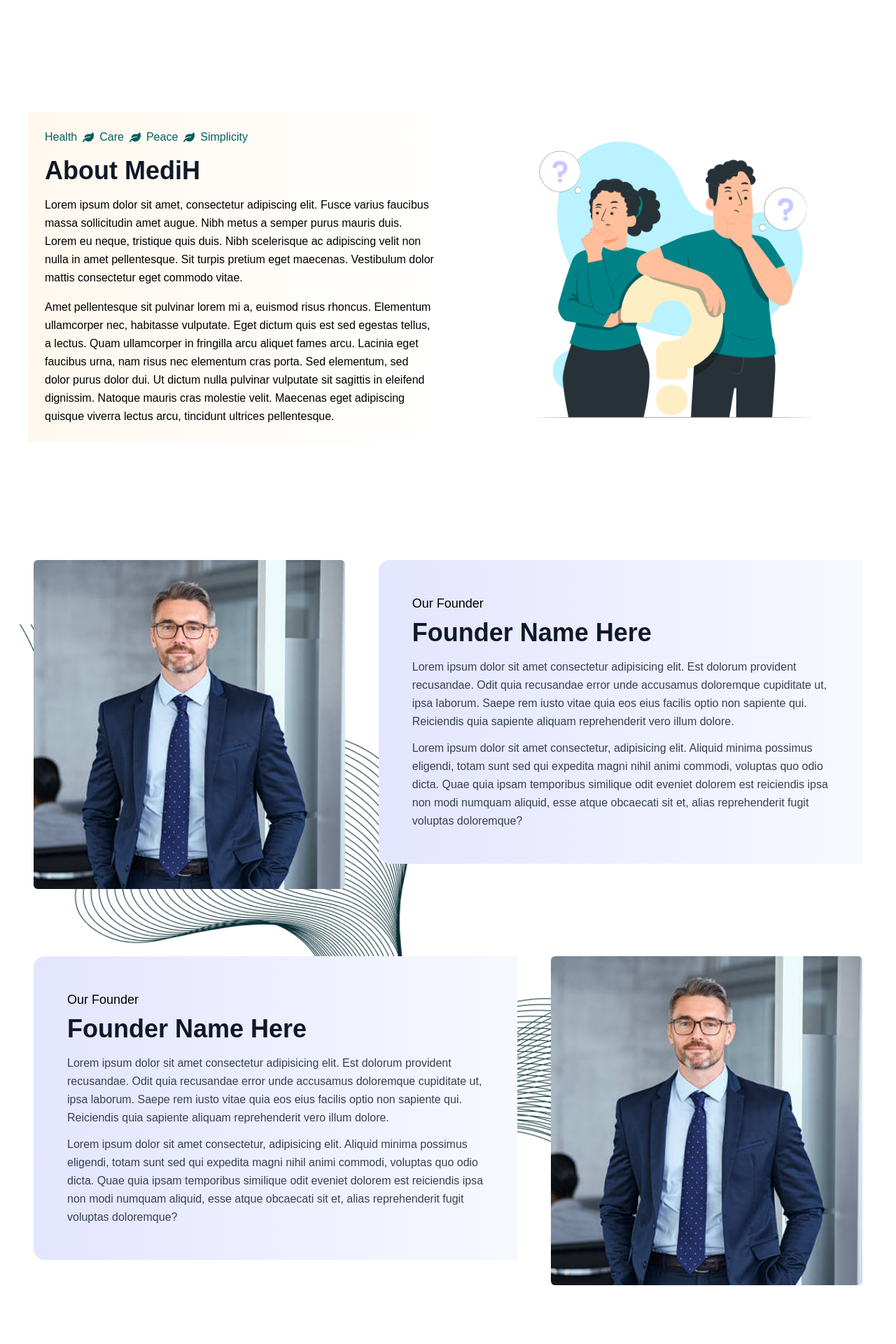
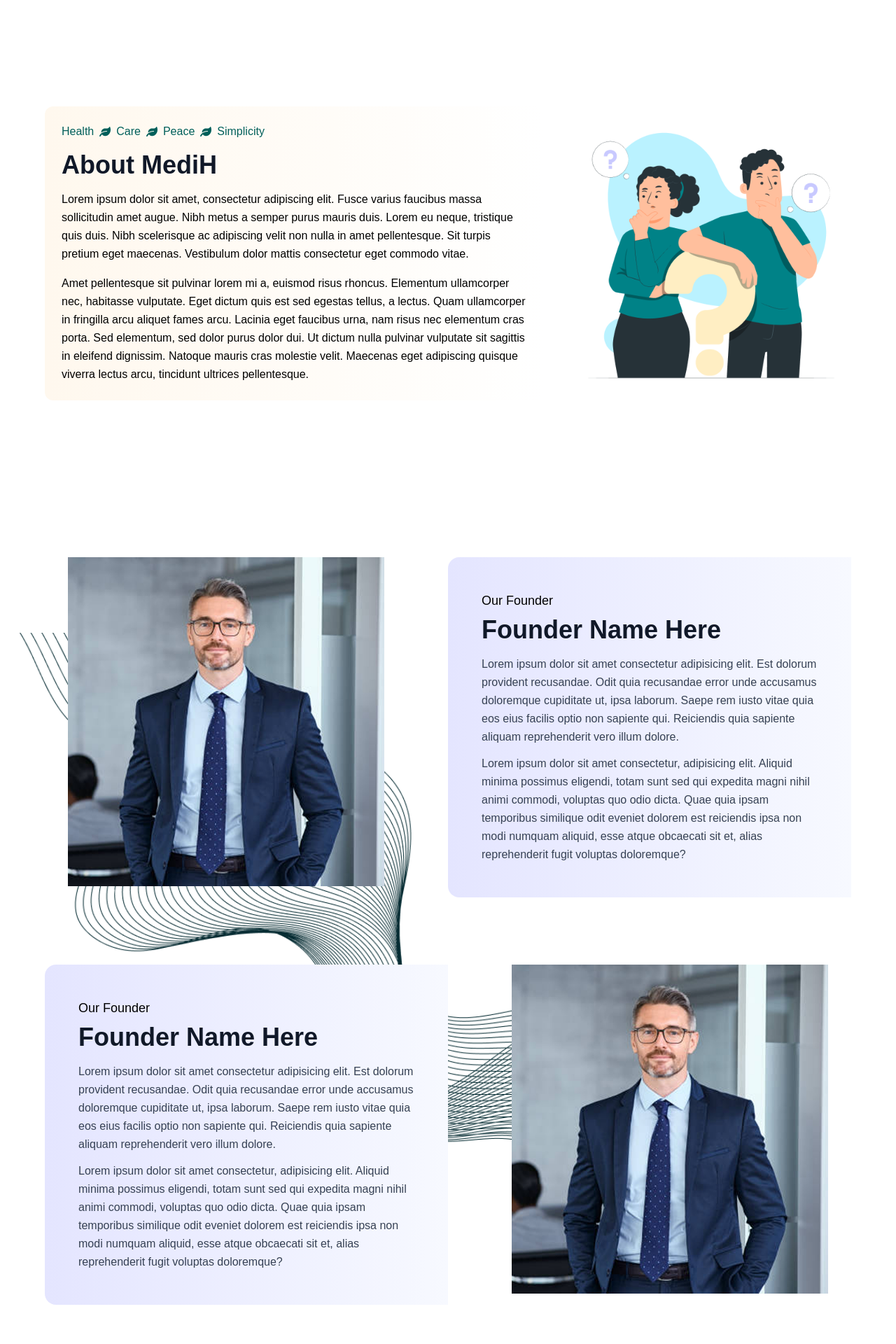
Before and after one commit to bytespathsolutions/BCID001-MysticBug, a React (Vite) app in the folder MysticBug/: page /aboutus in a window 1280 px wide. Shown: the part 620-2540 px from the top of the page at 70% size. Built offline with nearby package versions, Linux system fonts and the light colour scheme.

Commit message:
fixed alignment

```diff
--- a/MysticBug/src/components/Footer.jsx
+++ b/MysticBug/src/components/Footer.jsx
@@ -1,13 +1,12 @@
-import { icons } from "../assets/assets";
-import { images } from "../assets/assets";
-import { Link } from "react-router-dom";
 import { useNavigate } from 'react-router-dom';
-
+import { images } from '../assets/assets';
+import { Link } from 'react-router-dom';
+import { icons } from '../assets/assets';
 const Footer = () => {
   const navigate = useNavigate();
 
   return (
-    <div className="relative w-full px-4 sm:px-6 md:px-8 lg:px-12 xl:px-16 py-8 bg-white">
+    <div className="relative w-full px-4 sm:px-16 py-8 bg-white">
       <div className="w-full flex flex-col md:flex-row md:justify-start items-center text-center md:text-left gap-8">
         <div onClick={() => { navigate('/'); window.scrollTo(0, 0) }} className="flex justify-center items-center cursor-pointer">
           <img src={images.logo} alt="logo" className="h-auto w-32 md:w-52" />
@@ -62,4 +61,4 @@ const Footer = () => {
   );
 };
 
-export default Footer;
+export default Footer
--- a/MysticBug/src/pages/Aboutus.jsx
+++ b/MysticBug/src/pages/Aboutus.jsx
@@ -1,11 +1,11 @@
-import { FaLeaf } from "react-icons/fa"
-import { images } from "../assets/assets"
-import { FaCube } from "react-icons/fa";
+import { FaLeaf, FaCube } from "react-icons/fa";
+import { images } from "../assets/assets";
 
 const Aboutus = () => {
   return (
     <div>
-      <div className="relative w-full min-h-screen">
+      {/* Hero Section */}
+      <div className="relative w-full min-h-screen px-4 sm:px-16">
         {/* SVG - Hidden on small screens */}
         <svg
           className="hidden md:block absolute top-0 left-0 w-full h-[500px] md:h-[600px]"
@@ -25,7 +25,7 @@ const Aboutus = () => {
           </defs>
         </svg>
 
-        {/* Clip Path Image - Hidden on small screens */}
+        {/* Clip Path Image */}
         <img
           src={images.clip_path_group}
           alt="Banner Clip"
@@ -39,10 +39,10 @@ const Aboutus = () => {
           }}
         />
 
-        {/* Simple background for small screens */}
+        {/* Mobile Background */}
         <div className="md:hidden absolute inset-0 bg-gradient-to-b from-[#008287] to-[#005B5F] -z-10"></div>
 
-        <div className="absolute top-1/4 left-1/2 transform -translate-x-1/2 text-center px-4">
+        <div className="absolute top-1/4 left-1/2 transform -translate-x-1/2 text-center px-4 sm:px-16">
           <h1 className="text-4xl font-semibold text-white mb-4">
             MediH Mission Statement
           </h1>
@@ -52,8 +52,10 @@ const Aboutus = () => {
         </div>
       </div>
 
-      <section className="mt-5 md:mt-[-60px] w-full rounded-3xl p-8 md:p-10 flex flex-col md:flex-row items-center gap-10">
-        <div className="flex-1 text-left max-w-3xl space-y-4 bg-gradient-to-r from-[#fff8ee] p-6">
+      {/* About Section */}
+      <section className="mt-5 md:mt-[-60px] w-full rounded-3xl flex flex-col md:flex-row md:justify-between gap-10 px-4 sm:px-16 py-8">
+        {/* Left Text */}
+        <div className="text-left max-w-3xl space-y-4 bg-gradient-to-r from-[#fff8ee] p-6 rounded-xl">
           <div className="text-teal-800 font-medium text-sm md:text-base flex flex-wrap gap-2">
             <span className="flex items-center gap-2">Health <FaLeaf /></span>
             <span className="flex items-center gap-2">Care <FaLeaf /></span>
@@ -84,34 +86,33 @@ const Aboutus = () => {
             arcu, tincidunt ultrices pellentesque.
           </p>
         </div>
-        <div className="flex-1 flex justify-center items-center">
+
+        {/* Right Image */}
+        <div className="flex justify-center items-center">
           <img
             src={images.Who_are_we}
             alt="About MediH"
-            className="md:w-[450px] w-[400px] object-cover"
+            className="md:w-[450px] w-full max-w-[400px] object-cover rounded-xl"
           />
         </div>
       </section>
-      {/* founder section */}
+
+      {/* Founder Section */}
       <section
-        className="relative w-full bg-no-repeat bg-center bg-contain"
+        className="relative w-full bg-no-repeat bg-center bg-contain px-4 sm:px-16 py-24"
         style={{ backgroundImage: `url(${images.clip_path_vertical})` }}
       >
-        <div className="max-w-7xl px-4 md:px-12 py-24 md:py-32 grid gap-y-24">
-
-          {/* Row 1: Image (left) + Card (right) */}
-          <div className="grid grid-cols-1 md:grid-cols-5 items-start gap-x-12">
-            {/* Image left */}
-            <div className="flex justify-start md:col-span-2">
+        <div className="py-24 flex flex-col gap-y-24">
+          <div className="flex flex-col md:flex-row md:justify-between items-start gap-8 md:gap-12">
+            <div className="md:w-[45%] flex justify-start">
               <img
                 src={images.owner}
                 alt="Founder"
-                className="w-full max-w-[500px] h-[420px] md:h-[470px] object-cover rounded-md"
+                className="w-full h-[420px] md:h-[470px] object-contain rounded-md"
               />
             </div>
 
-            {/* Card right (larger) */}
-            <div className="relative z-10 bg-gradient-to-r from-[#e4e5ff] to-[#f7f9ff] rounded-l-2xl p-8 md:p-12 md:col-span-3 ">
+            <div className="md:w-[50%] relative z-10 bg-gradient-to-r from-[#e4e5ff] to-[#f7f9ff] rounded-l-2xl p-8 md:p-12">
               <p className="text-md md:text-lg text-black">Our Founder</p>
               <h2 className="mt-2 text-3xl md:text-4xl font-semibold text-gray-900">Founder Name Here</h2>
               <p className="mt-4 text-gray-700 leading-relaxed">
@@ -130,10 +131,8 @@ const Aboutus = () => {
             </div>
           </div>
 
-          {/* Row 2: Card (left) + Image (right) */}
-          <div className="grid grid-cols-1 md:grid-cols-5 items-start gap-x-12">
-            {/* Card left (larger) */}
-            <div className="relative z-10 bg-gradient-to-r from-[#e4e5ff] to-[#f7f9ff] rounded-l-2xl p-8 md:p-12 md:col-span-3">
+          <div className="flex flex-col md:flex-row md:justify-between items-start gap-8 md:gap-12">
+            <div className="md:w-[50%] relative z-10 bg-gradient-to-r from-[#e4e5ff] to-[#f7f9ff] rounded-l-2xl p-8 md:p-12 order-2 md:order-1">
               <p className="text-md md:text-lg text-black">Our Founder</p>
               <h2 className="mt-2 text-3xl md:text-4xl font-semibold text-gray-900">Founder Name Here</h2>
               <p className="mt-4 text-gray-700 leading-relaxed">
@@ -151,22 +150,20 @@ const Aboutus = () => {
               </p>
             </div>
 
-            {/* Image right */}
-            <div className="flex justify-end md:col-span-2">
+            <div className="md:w-[45%] flex justify-end order-1 md:order-2">
               <img
                 src={images.owner}
                 alt="Co-Founder"
-                className="w-full max-w-[500px] h-[420px] md:h-[470px] object-cover rounded-md"
+                className="w-full h-[420px] md:h-[470px] object-contain rounded-md"
               />
             </div>
           </div>
         </div>
       </section>
 
-
-      <section className="w-full px-4 md:px-10 py-6">
+      {/* Values Section */}
+      <section className="w-full px-4 sm:px-16 py-6">
         <div className="w-full max-w-6xl bg-gradient-to-r from-yellow-100 rounded-l-3xl p-4 md:p-6">
-          {/* Heading */}
           <p className="text-xl font-medium text-black mb-2">Our values</p>
           <h2 className="text-2xl md:text-3xl font-semibold text-black mb-4">Company Values</h2>
           <p className="text-sm md:text-base text-gray-700 max-w-3xl mb-10">
@@ -174,44 +171,22 @@ const Aboutus = () => {
             elementum tristique. Duis cursus, mi quis viverra ornare.
           </p>
 
-          {/* Values Grid */}
           <div className="grid grid-cols-1 md:grid-cols-3 gap-8">
-            {/* Value 1 */}
-            <div className="flex flex-col items-start">
+            {[1, 2, 3].map((val) => (
+              <div key={val} className="flex flex-col items-start">
                 <FaCube className="text-black text-3xl mb-3" />
-              <h3 className="font-medium text-2xl mb-2">Value 1</h3>
+                <h3 className="font-medium text-2xl mb-2">Value {val}</h3>
                 <p className="text-sm text-gray-700">
                   Lorem ipsum dolor sit amet, consectetur adipiscing elit. Suspendisse varius enim in eros
                   elementum tristique. Duis cursus, mi quis viverra ornare, eros dolor interdum nulla.
                 </p>
               </div>
-
-            {/* Value 2 */}
-            <div className="flex flex-col items-start">
-              <FaCube className="text-black text-3xl mb-3" />
-              <h3 className="font-medium text-2xl mb-2">Value 2</h3>
-              <p className="text-sm text-gray-700">
-                Lorem ipsum dolor sit amet, consectetur adipiscing elit. Suspendisse varius enim in eros
-                elementum tristique. Duis cursus, mi quis viverra ornare, eros dolor interdum nulla.
-              </p>
-            </div>
-
-            {/* Value 3 */}
-            <div className="flex flex-col items-start">
-              <FaCube className="text-black text-3xl mb-3" />
-              <h3 className="font-medium text-2xl mb-2">Value 3</h3>
-              <p className="text-sm text-gray-700">
-                Lorem ipsum dolor sit amet, consectetur adipiscing elit. Suspendisse varius enim in eros
-                elementum tristique. Duis cursus, mi quis viverra ornare, eros dolor interdum nulla.
-              </p>
-            </div>
+            ))}
           </div>
         </div>
       </section>
+    </div>
+  );
+};
 
-
-    </div >
-  )
-}
-
-export default Aboutus
+export default Aboutus;
--- a/MysticBug/src/pages/ContactUs.jsx
+++ b/MysticBug/src/pages/ContactUs.jsx
@@ -13,7 +13,7 @@ const ContactUs = () => {
         }
       />
       {/* Email Section */}
-      <div className="relative flex flex-col md:flex-row md:justify-between md:items-center  md:px-10 px-4 py-6 gap-6">
+      <div className="relative flex flex-col md:flex-row md:justify-between md:items-center  md:px-20 px-4 py-6 gap-6">
         <div className="bg-gradient-to-r from-yellow-100 to-yellow-50 w-full rounded-lg max-w-lg p-4 shadow-sm z-10 relative">
           <icons.MdOutlineMail className="size-10 font-medium mb-3" />
           <h1 className="font-semibold text-lg mb-2">Email</h1>
@@ -38,7 +38,7 @@ const ContactUs = () => {
         </div>
       </div>
       {/* Office Section */}
-      <div className="relative flex flex-col md:flex-row md:justify-between md:items-center md:px-10 px-4 py-6 gap-6">
+      <div className="relative flex flex-col md:flex-row md:justify-between md:items-center md:px-20 px-4 py-6 gap-6">
         <div className="relative w-full max-w-[470px] mx-auto md:mx-0">
           <div className="hidden absolute inset-0 md:flex items-center justify-center -z-10">
             <div className="h-72 w-72 rounded-full bg-[#005B5F] blur-[120px] opacity-70"></div>
@@ -66,7 +66,7 @@ const ContactUs = () => {
 
 
       {/* Phone Section */}
-      <div className="relative flex flex-col md:flex-row md:justify-between md:items-center md:px-10 px-4 py-6 gap-6">
+      <div className="relative flex flex-col md:flex-row md:justify-between md:items-center md:px-20 px-4 py-6 gap-6">
         <div className="bg-gradient-to-r from-purple-100 to-purple-50 w-full rounded-lg max-w-xl p-4 shadow-sm z-10 relative">
           <icons.IoCallOutline className="size-10 font-medium mb-3" />
           <h1 className="font-semibold text-lg mb-2">Phone</h1>
```
Lines whose indentation alone changed are shown as unchanged.
